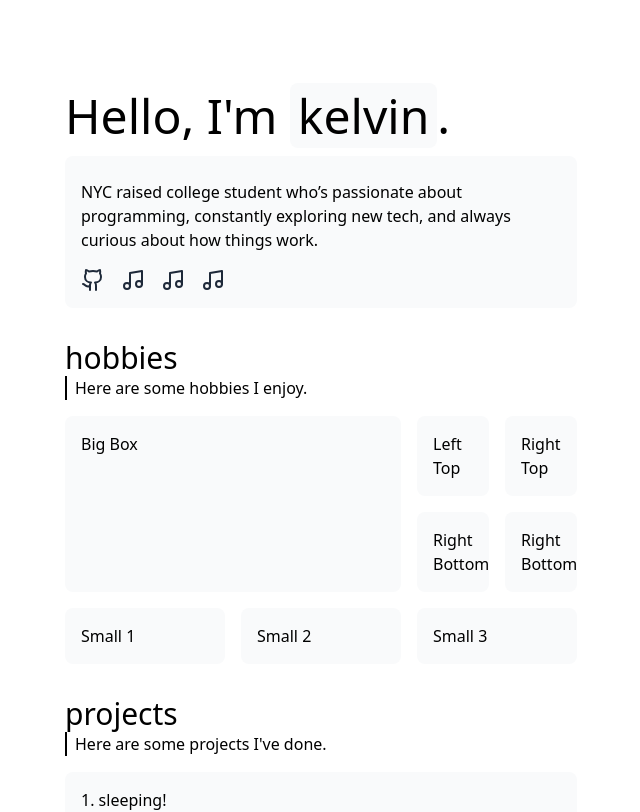
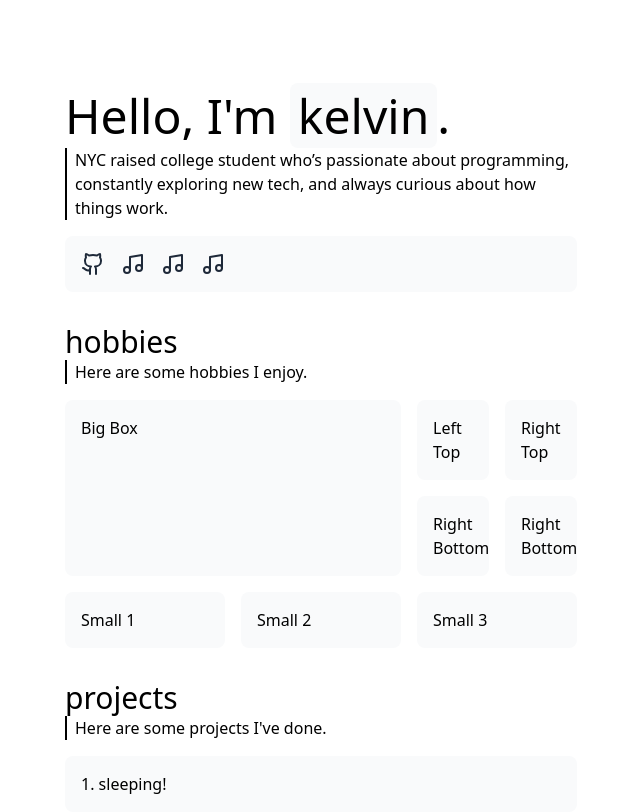
Before and after one commit to kelvbun/website, a Next.js app: page / in a window 1280 px wide. Shown: the top 812 px of the page, without its empty margins (319-959 px from the left). Built offline with nearby package versions, Linux system fonts and the light colour scheme.

Commit message:
refactor: the website strcture is so bland :(

```diff
--- a/src/app/page.tsx
+++ b/src/app/page.tsx
@@ -10,9 +10,9 @@ export default function Home() {
 
         <div className='mt-8'>
           <h1 className='text-5xl'>Hello, I'm <span className='text-black bg-gray-50 rounded-lg pl-2 pr-2'>kelvin</span>.</h1>
+          <h3 className='mt-2 pl-2 border-l-2'>NYC raised college student who’s passionate about programming, constantly exploring new tech, and always curious about how things work.</h3>
 
-          <div id='socials' className='flex flex-col items-start space-y-4 bg-gray-50 rounded-lg p-4 mt-4'>
-            <h3 className='mt-2'>NYC raised college student who’s passionate about programming, constantly exploring new tech, and always curious about how things work.</h3>
+          <div id='socials' className='flex items-start space-y-4 bg-gray-50 rounded-lg p-4 mt-4'>
 
             <ul className='flex space-x-4'>
               <li><a href=""/><Github></Github></li>
```
